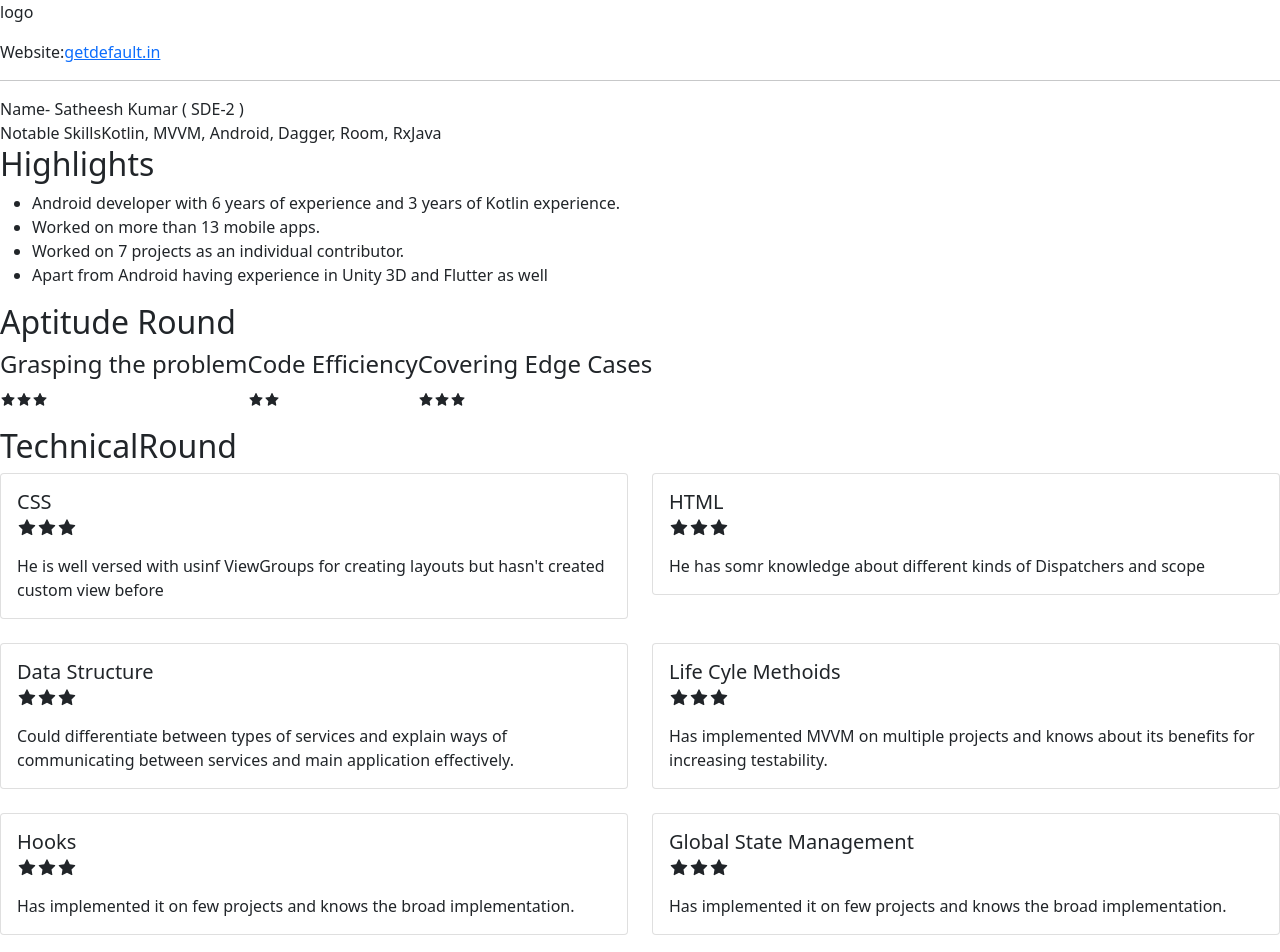
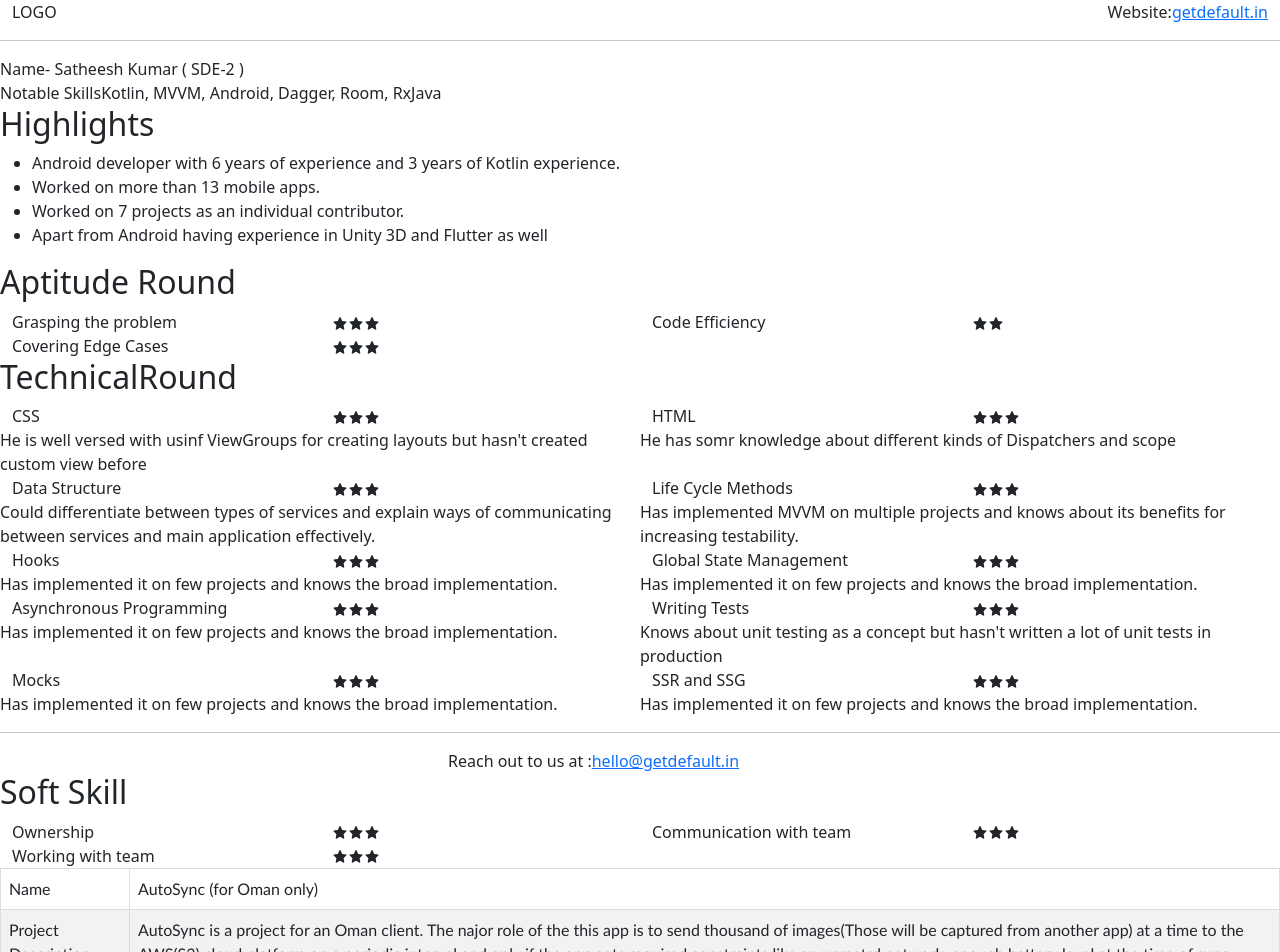
Before and after one commit to shreyesbenak/candidate, a React (Create React App) app in the folder candidates/: page / in a window 1280 px wide. Shown: the top 952 px of the page. Built offline with nearby package versions, Linux system fonts and the light colour scheme.

Commit message:
hafl way

```diff
--- a/candidates/src/candidateResume/AptitudeRound.js
+++ b/candidates/src/candidateResume/AptitudeRound.js
@@ -1,35 +1,43 @@
 import React from "react";
+import { Row, Col, Container } from "react-bootstrap";
 import { AiFillStar } from "react-icons/ai";
 
 const AptitudeRound = () => {
   return (
     <>
       <h2>Aptitude Round</h2>
-      <div style={{ display: "flex" }}>
-        <div>
-          <h4>Grasping the problem</h4>
-          <p>
+
+      <Container fluid>
+        <Row>
+          <Col>
+            <Row>
+              <Col>Grasping the problem</Col>
+              <Col>
+                <AiFillStar />
+                <AiFillStar />
+                <AiFillStar />
+              </Col>
+            </Row>
+          </Col>
+          <Col>
+            <Row>
+              <Col>Code Efficiency</Col>
+              <Col>
+                <AiFillStar />
+                <AiFillStar />
+              </Col>
+            </Row>
+          </Col>
+        </Row>
+        <Row lg={6}>
+          <Col lg={3}>Covering Edge Cases</Col>
+          <Col lg={3}>
             <AiFillStar />
             <AiFillStar />
             <AiFillStar />
-          </p>
-        </div>
-        <div>
-          <h4>Code Efficiency</h4>
-          <p>
-            <AiFillStar />
-            <AiFillStar />
-          </p>
-        </div>
-        <div>
-          <h4>Covering Edge Cases</h4>
-          <p>
-            <AiFillStar />
-            <AiFillStar />
-            <AiFillStar />
-          </p>
-        </div>
-      </div>
+          </Col>
+        </Row>
+      </Container>
     </>
   );
 };
--- a/candidates/src/candidateResume/ReachOut.js
+++ b/candidates/src/candidateResume/ReachOut.js
@@ -4,10 +4,10 @@ const ReachOut = () => {
   return (
     <div>
       <hr />
-      <p>
+      <span style={{ marginLeft: "35%" }}>
         Reach out to us at :
         <a href="mailto: hello@getdefault.in">hello@getdefault.in</a>{" "}
-      </p>
+      </span>
     </div>
   );
 };
--- a/candidates/src/candidateResume/SoftSkill.js
+++ b/candidates/src/candidateResume/SoftSkill.js
@@ -1,34 +1,43 @@
 import React from "react";
+import { Row, Col, Container } from "react-bootstrap";
 import { AiFillStar } from "react-icons/ai";
 
 const SoftSkill = () => {
   return (
     <>
       <h2>Soft Skill </h2>
-      <div>
-        <h4>Ownership</h4>
-        <p>
+      <Container fluid>
+        <Row>
+          <Col>
+            <Row>
+              <Col>Ownership</Col>
+              <Col>
                 <AiFillStar />
                 <AiFillStar />
                 <AiFillStar />
-        </p>
-      </div>
-      <div>
-        <h4>Communication with team</h4>
-        <p>
+              </Col>
+            </Row>
+          </Col>
+          <Col>
+            <Row>
+              <Col>Communication with team</Col>
+              <Col>
                 <AiFillStar />
                 <AiFillStar />
                 <AiFillStar />
-        </p>
-      </div>
-      <div>
-        <h4>Working with team</h4>
-        <p>
+              </Col>
+            </Row>
+          </Col>
+        </Row>
+        <Row lg={6}>
+          <Col lg={3}>Working with team</Col>
+          <Col lg={3}>
             <AiFillStar />
             <AiFillStar />
             <AiFillStar />
-        </p>
-      </div>
+          </Col>
+        </Row>
+      </Container>
     </>
   );
 };
--- a/candidates/src/candidateResume/TechnicalRound.js
+++ b/candidates/src/candidateResume/TechnicalRound.js
@@ -1,196 +1,172 @@
 import React from "react";
-import { Col, Row, Card } from "react-bootstrap";
+import { Col, Row, Card, Container } from "react-bootstrap";
 import { AiFillStar } from "react-icons/ai";
 
 const TechnicalRound = () => {
   return (
     <div>
       <h2>TechnicalRound</h2>
-      <Row xs={1} md={2} className="g-4">
-        {/* {Array.from({ length: 8 }).map((_, idx) => ( */}
+
+      <Container fluid>
+        <Row>
           <Col>
-          <Card>
-            <Card.Body>
-              <Card.Title>
-                CSS
-                <p>
+            <Row>
+              <Col>CSS</Col>
+              <Col>
                 <AiFillStar />
                 <AiFillStar />
                 <AiFillStar />
-                </p>
-              </Card.Title>
-              <Card.Text>
+              </Col>
+            </Row>
+            <Row>
               He is well versed with usinf ViewGroups for creating layouts but
               hasn't created custom view before
-              </Card.Text>
-            </Card.Body>
-          </Card>
+            </Row>
           </Col>
-        {/* ))} */}
           <Col>
-          <Card>
-            <Card.Body>
-              <Card.Title>
-                HTML
-                <p>
+            {" "}
+            <Row>
+              <Col>HTML</Col>
+              <Col>
                 <AiFillStar />
                 <AiFillStar />
                 <AiFillStar />
-                </p>
-              </Card.Title>
-              <Card.Text>
+              </Col>
+            </Row>
+            <Row>
               He has somr knowledge about different kinds of Dispatchers and
               scope
-              </Card.Text>
-            </Card.Body>
-          </Card>
+            </Row>
           </Col>
+        </Row>
+
+        <Row>
           <Col>
-          <Card>
-            <Card.Body>
-              <Card.Title>
-                Data Structure
-                <p>
+            <Row>
+              <Col>Data Structure</Col>
+              <Col>
                 <AiFillStar />
                 <AiFillStar />
                 <AiFillStar />
-                </p>
-              </Card.Title>
-              <Card.Text>
-                Could differentiate between types of services and explain ways
-                of communicating between services and main application
-                effectively.
-              </Card.Text>
-            </Card.Body>
-          </Card>
+              </Col>
+            </Row>
+            <Row>
+              Could differentiate between types of services and explain ways of
+              communicating between services and main application effectively.
+            </Row>
           </Col>
           <Col>
-          <Card>
-            <Card.Body>
-              <Card.Title>
-                Life Cyle Methoids
-                <p>
+            {" "}
+            <Row>
+              <Col>Life Cycle Methods</Col>
+              <Col>
                 <AiFillStar />
                 <AiFillStar />
                 <AiFillStar />
-                </p>
-              </Card.Title>
-              <Card.Text>
+              </Col>
+            </Row>
+            <Row>
               Has implemented MVVM on multiple projects and knows about its
               benefits for increasing testability.
-              </Card.Text>
-            </Card.Body>
-          </Card>
+            </Row>
           </Col>
+        </Row>
+
+        <Row>
           <Col>
-          <Card>
-            <Card.Body>
-              <Card.Title>
-                Hooks
-                <p>
+            <Row>
+              <Col>Hooks</Col>
+              <Col>
                 <AiFillStar />
                 <AiFillStar />
                 <AiFillStar />
-                </p>
-              </Card.Title>
-              <Card.Text>
+              </Col>
+            </Row>
+            <Row>
               Has implemented it on few projects and knows the broad
               implementation.
-              </Card.Text>
-            </Card.Body>
-          </Card>
+            </Row>
           </Col>
           <Col>
-          <Card>
-            <Card.Body>
-              <Card.Title>
-                Global State Management
-                <p>
+            {" "}
+            <Row>
+              <Col>Global State Management</Col>
+              <Col>
                 <AiFillStar />
                 <AiFillStar />
                 <AiFillStar />
-                </p>
-              </Card.Title>
-              <Card.Text>
+              </Col>
+            </Row>
+            <Row>
               Has implemented it on few projects and knows the broad
               implementation.
-              </Card.Text>
-            </Card.Body>
-          </Card>
+            </Row>
           </Col>
+        </Row>
+
+        <Row>
           <Col>
-          <Card>
-            <Card.Body>
-              <Card.Title>
-                Asynchronous Programming
-                <p>
+            <Row>
+              <Col>Asynchronous Programming</Col>
+              <Col>
                 <AiFillStar />
                 <AiFillStar />
                 <AiFillStar />
-                </p>
-              </Card.Title>
-              <Card.Text>
+              </Col>
+            </Row>
+            <Row>
               Has implemented it on few projects and knows the broad
               implementation.
-              </Card.Text>
-            </Card.Body>
-          </Card>
+            </Row>
           </Col>
           <Col>
-          <Card>
-            <Card.Body>
-              <Card.Title>
-                Writing Tests
-                <p>
+            {" "}
+            <Row>
+              <Col>Writing Tests</Col>
+              <Col>
                 <AiFillStar />
                 <AiFillStar />
                 <AiFillStar />
-                </p>
-              </Card.Title>
-              <Card.Text>
-                Knows about unit testing as a concept but hasn't written a lot
-                of unit tests in production
-              </Card.Text>
-            </Card.Body>
-          </Card>
               </Col>
+            </Row>
+            <Row>
+              Knows about unit testing as a concept but hasn't written a lot of
+              unit tests in production
+            </Row>
+          </Col>
+        </Row>
+        <Row>
           <Col>
-          <Card>
-            <Card.Body>
-              <Card.Title>
-                Mocks
-                <p>
+            <Row>
+              <Col>Mocks</Col>
+              <Col>
                 <AiFillStar />
                 <AiFillStar />
                 <AiFillStar />
-                </p>
-              </Card.Title>
-              <Card.Text>
+              </Col>
+            </Row>
+            <Row>
               Has implemented it on few projects and knows the broad
               implementation.
-              </Card.Text>
-            </Card.Body>
-          </Card>
+            </Row>
           </Col>
           <Col>
-          <Card>
-            <Card.Body>
-              <Card.Title>
-                SSR and SSG
-                <p>
+            {" "}
+            <Row>
+              <Col>SSR and SSG</Col>
+              <Col>
                 <AiFillStar />
                 <AiFillStar />
                 <AiFillStar />
-                </p>
-              </Card.Title>
-              <Card.Text>
+              </Col>
+            </Row>
+            <Row>
               Has implemented it on few projects and knows the broad
               implementation.
-              </Card.Text>
-            </Card.Body>
-          </Card>
+            </Row>
           </Col>
         </Row>
+      </Container>
     </div>
   );
 };
--- a/candidates/src/candidateResume/WebSite.js
+++ b/candidates/src/candidateResume/WebSite.js
@@ -1,12 +1,19 @@
 import React from "react";
+import { Row, Col, Container } from "react-bootstrap";
 
 const WebSite = () => {
   return (
     <div>
-      <p>logo</p>
-      <p>
-        Website:<a href="https://getdefault.in/">getdefault.in</a>
-      </p>
+      <Container fluid>
+        <Row>
+          <Col>LOGO</Col>
+          <Col style={{ textAlign: "right" }}>
+            <span>
+              Website:<a href="https://getdefault.in/">getdefault.in</a>
+            </span>
+          </Col>
+        </Row>
+      </Container>
       <hr />
     </div>
   );
```
Lines whose indentation alone changed are shown as unchanged.
